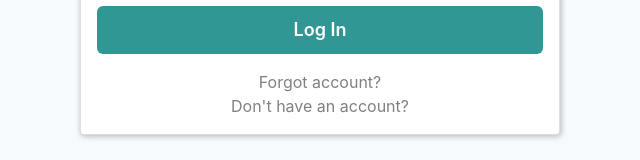
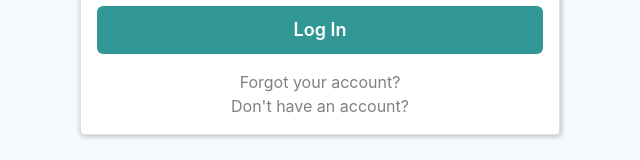
Before and after one commit to galobponce/organize, a React (Create React App) app: page /login in a window 1280 px wide. Shown: the part 437-597 px from the top of the page, without its empty margins (320-960 px from the left). Built offline with nearby package versions, Linux system fonts and the light colour scheme; no server answers.

Commit message:
Fix Typo

```diff
--- a/src/pages/Auth/CardFooterButtons.tsx
+++ b/src/pages/Auth/CardFooterButtons.tsx
@@ -16,7 +16,7 @@ const CardFooterButtons: React.FC<ICardFooterButtons> = ({ currentUrl, emailSent
 
       { currentUrl === routes.LOGIN ?
         <>
-          <Link as={RouterLink} color='gray' to={routes.FIND_ACCOUNT}>Forgot account?</Link>
+          <Link as={RouterLink} color='gray' to={routes.FIND_ACCOUNT}>Forgot your account?</Link>
           <Link as={RouterLink} color='gray' to={routes.REGISTER}>Don't have an account?</Link>
         </>
       : null }
```
